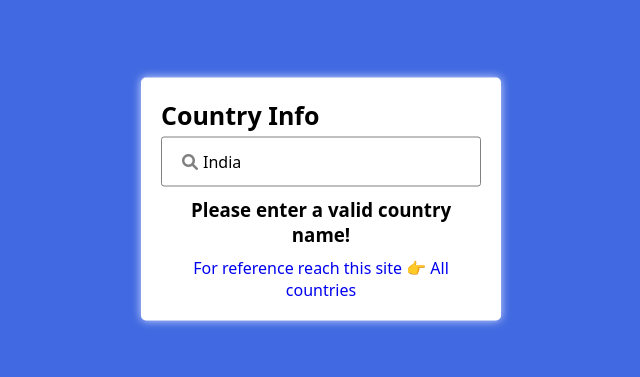
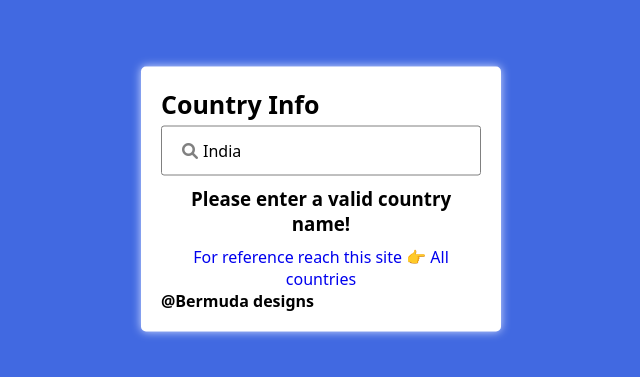
Before and after one commit to darshan1005/Country_Details, a plain HTML site: page index.html in a window 1280 px wide. Shown: the part 201-578 px from the top of the page, without its empty margins (319-959 px from the left). Drawn offline with Linux system fonts and the light colour scheme; no server answers.

Commit message:
Update index.html

```diff
--- a/index.html
+++ b/index.html
@@ -17,6 +17,7 @@
         <div class="info-box">
             <!-- Contry Info from API -->
         </div>
+        <h4 class="footer_tag">@Bermuda designs</h4>
     </div>
     <script src="./script.js"></script>
 </body>
```
